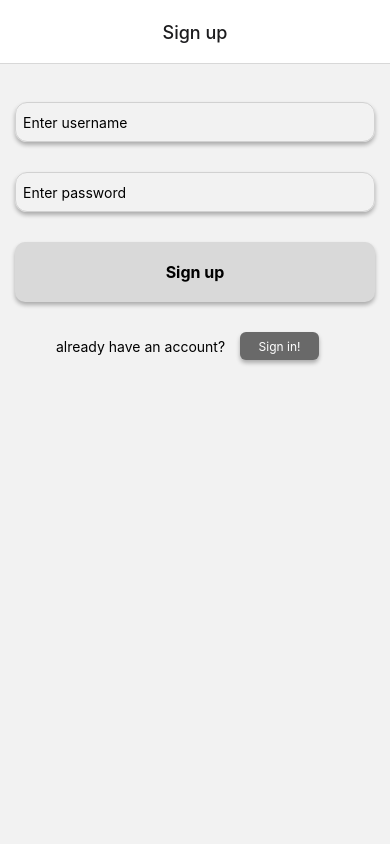
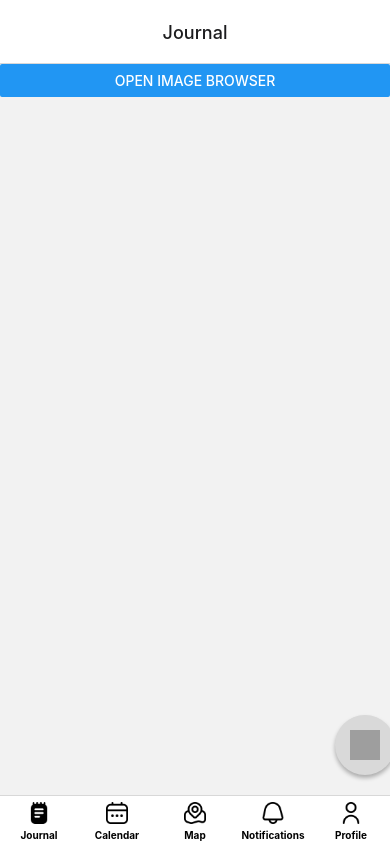
Before and after one commit to HessaAlRahmani/journal-frontend, a React Native app: screen / in a window 390 px wide. Built offline with nearby package versions, Linux system fonts and the light colour scheme; grey boxes are pictures that could not be loaded; what native-base would draw is missing.

Commit message:
add add button

```diff
--- a/screens/ImageBrowserScreen.js
+++ b/components/imagePicker/ImageBrowserScreen.js
@@ -9,7 +9,7 @@ import {
 } from "react-native";
 import * as ImageManipulator from "expo-image-manipulator";
 import { ImageBrowser } from "expo-image-picker-multiple";
-import usersStore from "../stores/usersStore";
+import usersStore from "../../stores/usersStore";
 
 export default class ImageBrowserScreen extends Component {
   _getHeaderLoader = () => <ActivityIndicator size="small" color={"#0580FF"} />;
--- a/screens/MainScreen.js
+++ b/components/imagePicker/MainScreen.js
@@ -1,5 +1,6 @@
 import React, { Component } from "react";
 import { View, Text, Button, Image, ScrollView } from "react-native";
+import { RoundButton } from "../../constants";
 
 export default class MainScreen extends Component {
   constructor(props) {
@@ -42,6 +43,7 @@ export default class MainScreen extends Component {
         <ScrollView>
           {this.state.photos.map((item, i) => this.renderImage(item, i))}
         </ScrollView>
+        <RoundButton />
       </View>
     );
   }
--- a/components/navigation/bottomNav.js
+++ b/components/navigation/bottomNav.js
@@ -1,6 +1,4 @@
 import { createBottomTabNavigator } from "@react-navigation/bottom-tabs";
-import MaterialCommunityIcons from "react-native-vector-icons/MaterialCommunityIcons";
-import { Fontisto } from "@expo/vector-icons";
 import { observer } from "mobx-react-lite";
 import { NavIcon } from "../../constants";
 
--- a/components/navigation/stackNavs/signUpStackNav.js
+++ b/components/navigation/stackNavs/signUpStackNav.js
@@ -4,7 +4,6 @@ import { createStackNavigator } from "@react-navigation/stack";
 //screens
 import SignIn from "../../authentication/SignIn";
 import SignUp from "../../authentication/SignUp";
-import ImageBrowserScreen from "../../../screens/ImageBrowserScreen";
 
 //nav
 import bottomNav from "../bottomNav";
@@ -14,7 +13,7 @@ const { Navigator, Screen } = createStackNavigator();
 export default function SignUpStackNavigator() {
   return (
     <Navigator
-      initialRouteName="SignUp"
+      initialRouteName="BottomNav"
       screenOptions={{
         tabBarActiveTintColor: "black",
         headerTitleAlign: "center",
@@ -44,7 +43,7 @@ export default function SignUpStackNavigator() {
         }}
       />
 
-      <Screen
+      {/* <Screen
         name="ImageBrowser"
         component={ImageBrowserScreen}
         optionscd
@@ -52,7 +51,7 @@ export default function SignUpStackNavigator() {
           title: "Selected 0 files",
           headerShown: false,
         }}
-      />
+      /> */}
     </Navigator>
   );
 }
--- a/constants.js
+++ b/constants.js
@@ -1,3 +1,4 @@
+import { Row } from "native-base";
 import {
   Text,
   View,
@@ -141,11 +142,12 @@ export function ProfileImg({ width, height }) {
 
 const styles = StyleSheet.create({
   roundButton: {
-    margin: 15,
+    margin: 20,
     alignItems: "center",
     justifyContent: "center",
     backgroundColor: theme.grey,
     padding: 10,
+    marginLeft: 335,
     borderRadius: "50%",
     width: 60,
     height: 60,
```
Also changed, not shown: components/navigation/stackNavs/imgPickStackNav.js (+2 -7 lines).
